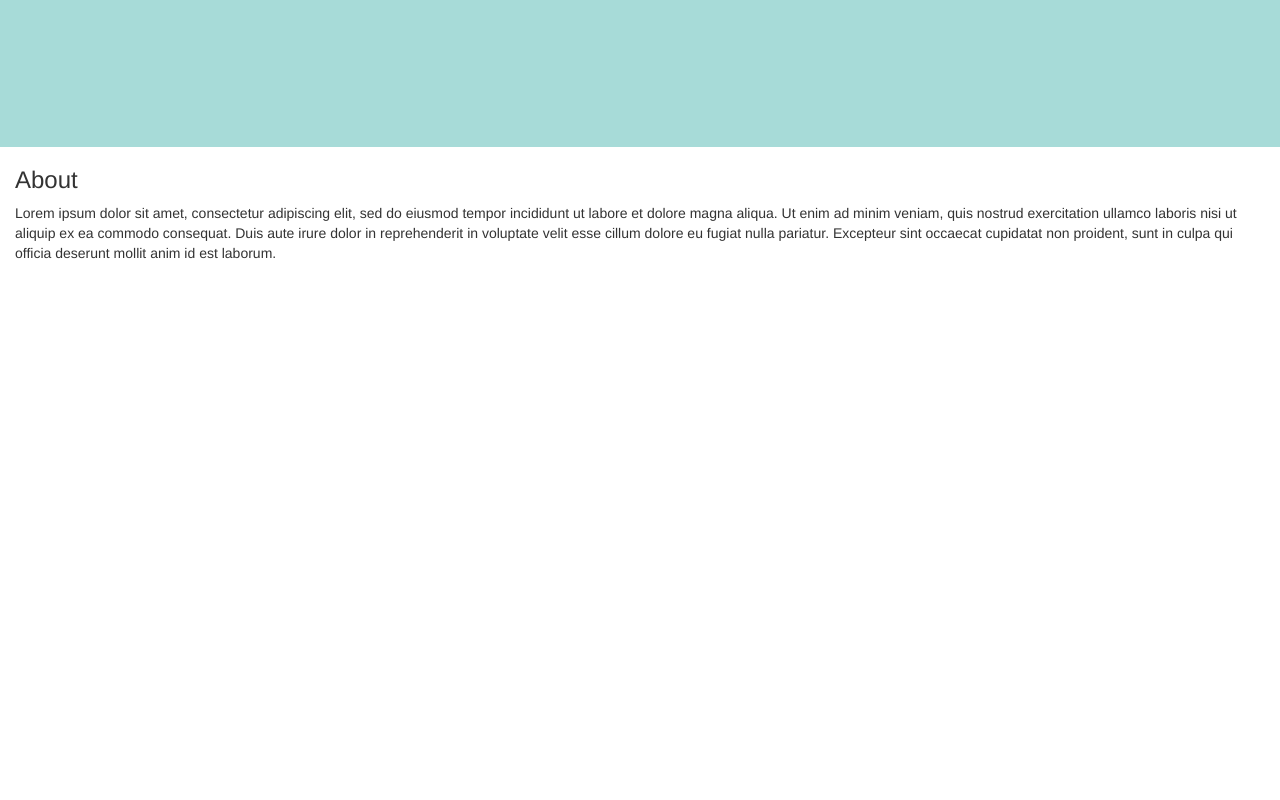
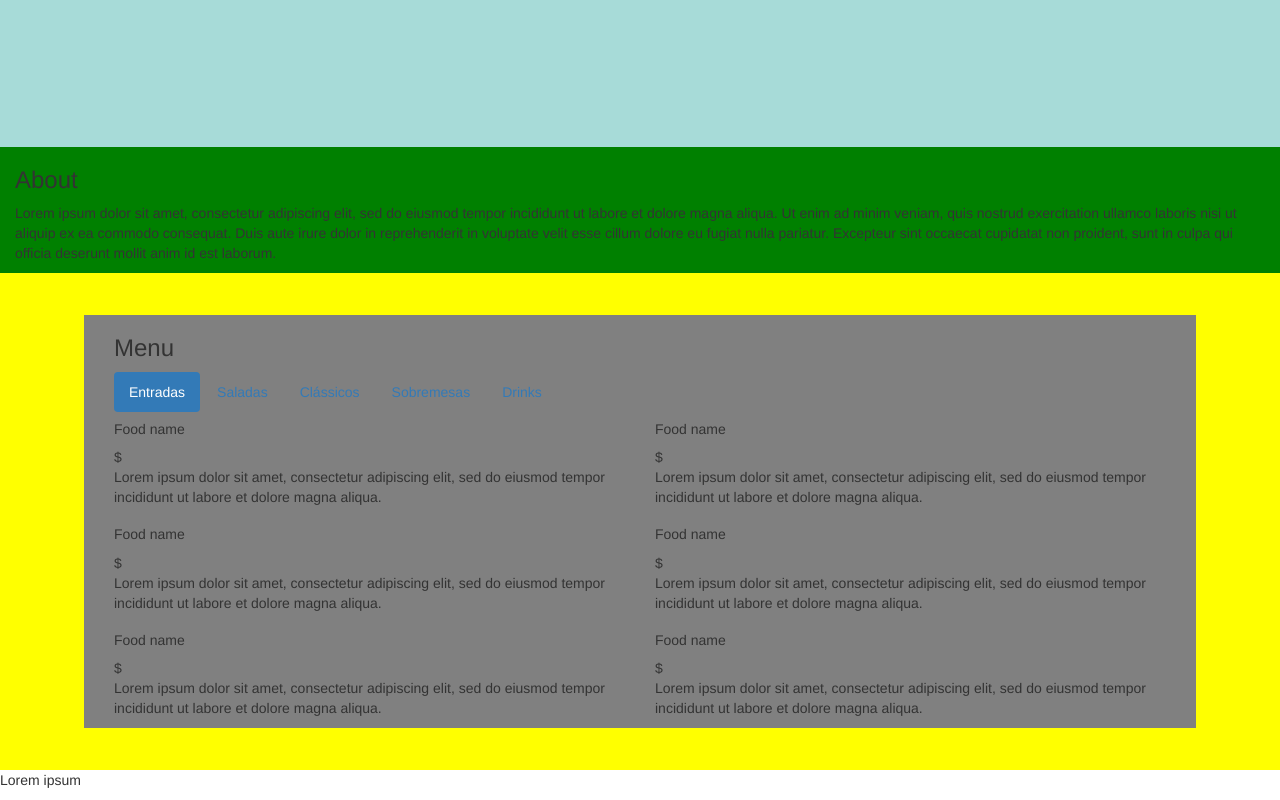
Before and after one commit to ingridtartaglia/restaurant-site, a website: page index.html in a window 1280 px wide. Shown: the part 543-1343 px from the top of the page. Before the commit the page ends 816 px from the top, so only its background shows below. Drawn offline with nearby package versions, Linux system fonts and the light colour scheme.

Commit message:
menu and photo divs

```diff
--- a/index.html
+++ b/index.html
@@ -48,6 +48,59 @@
 		</div>
 	</div>
 
+	<div class="menuDiv">
+		<div class="container-fluid menuShow">
+			<div class="row container-fluid menuTitle">
+				<h3>Menu</h3>
+			</div>
+			<div class="row container-fluid">
+				<ul class="nav nav-pills menuList">
+				  <li role="presentation" class="active"><a href="#">Entradas</a></li>
+				  <li role="presentation"><a href="#">Saladas</a></li>
+				  <li role="presentation"><a href="#">Clássicos</a></li>
+				  <li role="presentation"><a href="#">Sobremesas</a></li>
+				  <li role="presentation"><a href="#">Drinks</a></li>
+				</ul>
+			</div>
+			<div class="container col-xs-6">
+				<h5>Food name</h5>
+				<span>$</span>
+				<p>Lorem ipsum dolor sit amet, consectetur adipiscing elit, sed do eiusmod tempor incididunt ut labore et dolore magna aliqua.</p>
+			</div>
+			<div class="container col-xs-6">
+				<h5>Food name</h5>
+				<span>$</span>
+				<p>Lorem ipsum dolor sit amet, consectetur adipiscing elit, sed do eiusmod tempor incididunt ut labore et dolore magna aliqua.</p>
+			</div>
+			<div class="container col-xs-6">
+				<h5>Food name</h5>
+				<span>$</span>
+				<p>Lorem ipsum dolor sit amet, consectetur adipiscing elit, sed do eiusmod tempor incididunt ut labore et dolore magna aliqua.</p>
+			</div>
+			<div class="container col-xs-6">
+				<h5>Food name</h5>
+				<span>$</span>
+				<p>Lorem ipsum dolor sit amet, consectetur adipiscing elit, sed do eiusmod tempor incididunt ut labore et dolore magna aliqua.</p>
+			</div>
+			<div class="container col-xs-6">
+				<h5>Food name</h5>
+				<span>$</span>
+				<p>Lorem ipsum dolor sit amet, consectetur adipiscing elit, sed do eiusmod tempor incididunt ut labore et dolore magna aliqua.</p>
+			</div>
+			<div class="container col-xs-6">
+				<h5>Food name</h5>
+				<span>$</span>
+				<p>Lorem ipsum dolor sit amet, consectetur adipiscing elit, sed do eiusmod tempor incididunt ut labore et dolore magna aliqua.</p>
+			</div>
+
+
+		</div>
+	</div>
+
+	<div class="photoDiv">
+		<p>Lorem ipsum</p>
+	</div>
+
 	<div></div>
 
 <script type="text/javascript" src="/bower_components/angular/angular.min.js"></script>
--- a/style/style.css
+++ b/style/style.css
@@ -21,3 +21,18 @@ main {
 h1 {
 	margin: 0em auto;
 }
+
+/* about */
+.aboutDiv {
+	background-color: green;
+}
+
+/* menu */
+.menuDiv {
+	background-color: yellow;
+	padding: 3em 6em;
+}
+
+.menuShow {
+	background-color: gray;
+}
```
